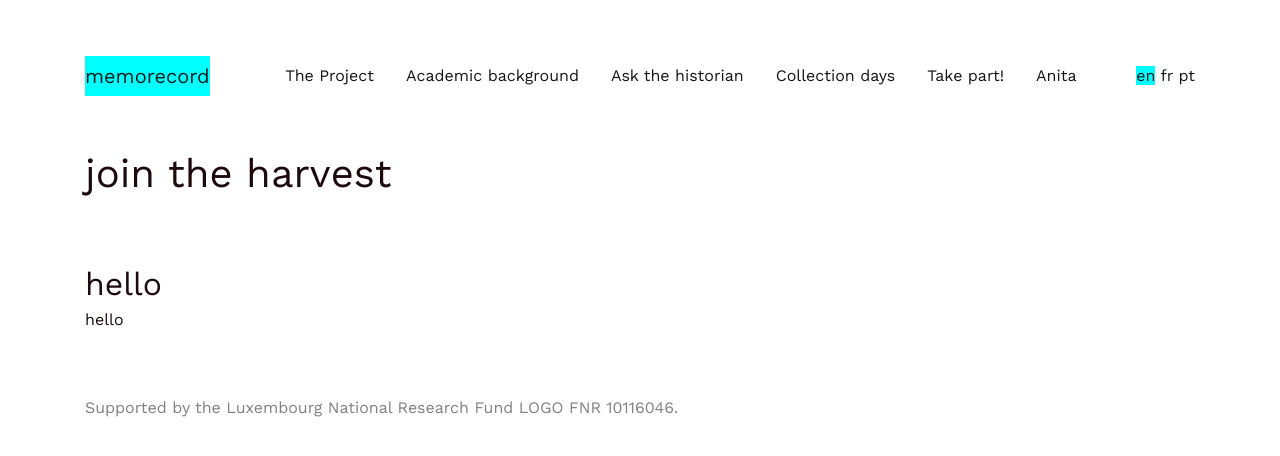
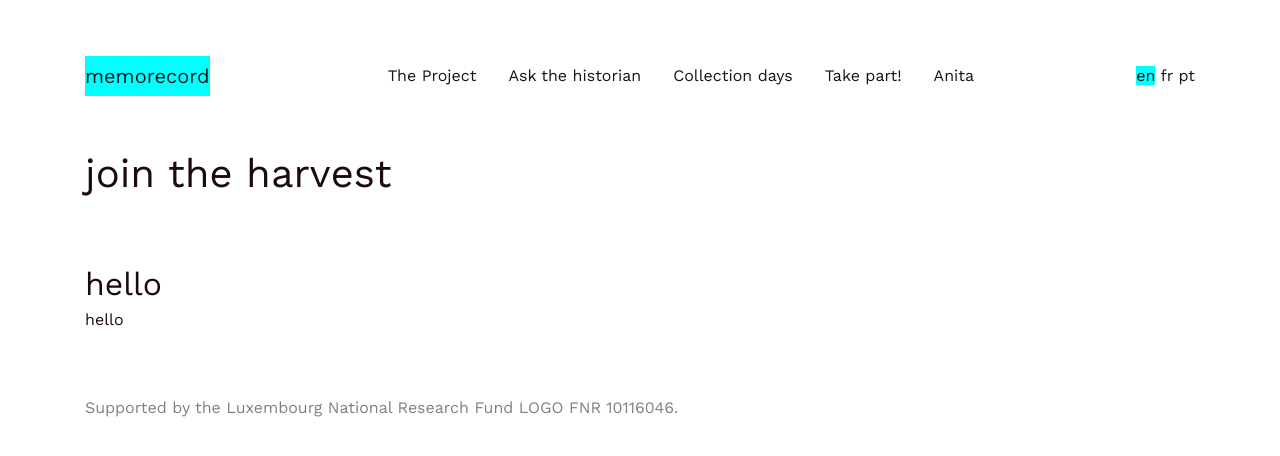
Before and after one commit to C2DH/memorecord, a Jekyll site: the page built from pages/index.md, in a window 1280 px wide. Shown: the top 456 px of the page. Built offline with Jekyll 4.4.1, drawn with Linux system fonts in a browser that asks for light colours.

Commit message:
Update navigation.yaml

```diff
--- a/_data/navigation.yaml
+++ b/_data/navigation.yaml
@@ -2,8 +2,6 @@ primary:
   links:
     - title: The Project
       href: /the-project/
-    - title: Academic background
-      href: /academic-background/
     - title: Ask the historian
       href: /ask-the-historian/
     - title: Collection days
```
